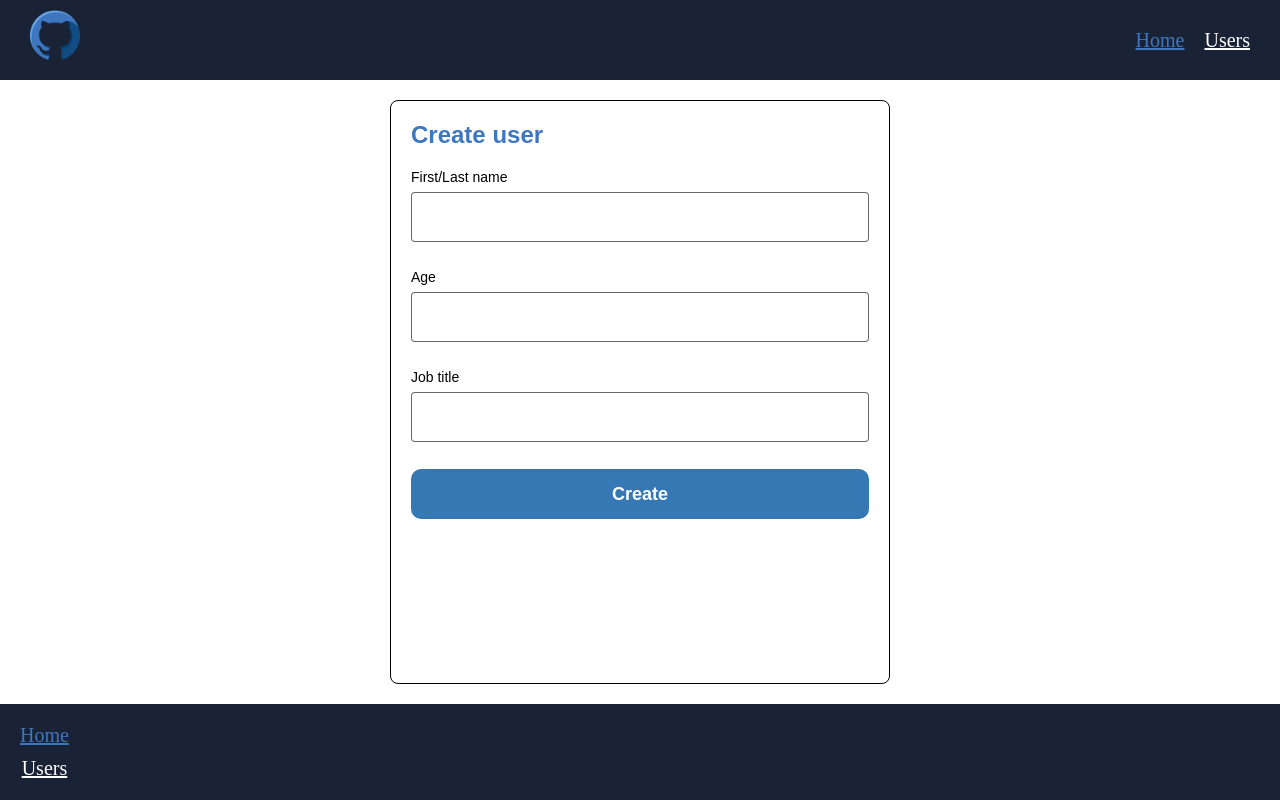
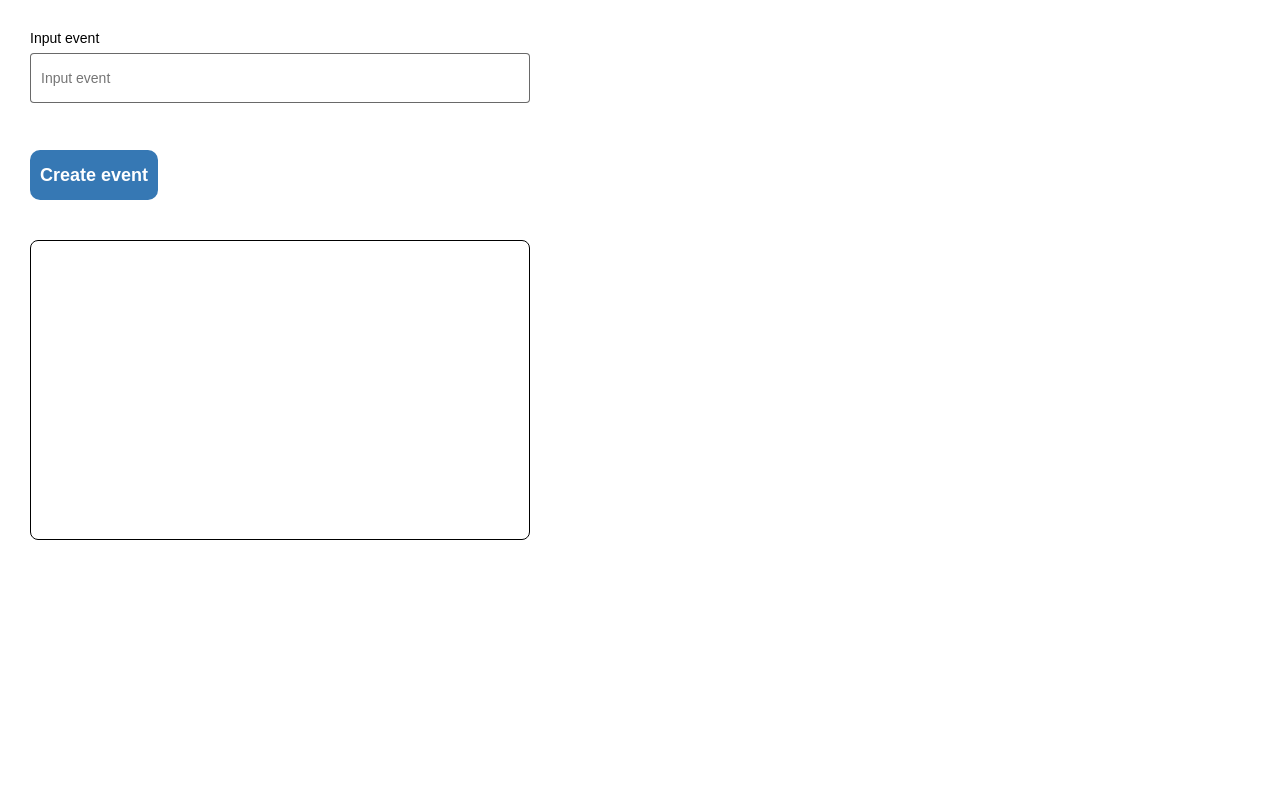
Before and after one commit to AGaleeva/vite-redux-learning, a React (Vite) app: page / in a window 1280 px wide. Built offline with nearby package versions, Linux system fonts and the light colour scheme.

Commit message:
hw33 start

```diff
--- a/src/App.tsx
+++ b/src/App.tsx
@@ -1,27 +1,31 @@
 import GlobalStyles from "./styles/GlobalStyles"
-import Layout from "components/layout";
-import { Route, Routes} from 'react-router-dom';
+// import Layout from "components/layout";
+// import { Route, Routes} from 'react-router-dom';
 
-import Home from './pages/home';
-import Users from "pages/users";
+// import Home from './pages/home';
+// import Users from "pages/users";
+
 
 // import Homework29 from "./homeworks/homework29"
 // import Lesson30 from "lessons/lesson30"
 // import Homework31 from "homeworks/homework31"
 
+import Homework33 from "homeworks/homework33";
+
 function App() {
   return (
     <>
       <GlobalStyles />
-      <Layout>
+      {/* <Layout>
         <Routes>
           <Route path="/" element={<Home/>} />
           <Route path="/users" element={<Users/>} />
           <Route path="*" element="Page is not found" />
         </Routes>
-      </Layout>
+      </Layout> */}
       {/* <Homework29/> */}
       {/* <Homework31 /> */}
+      <Homework33 />
       {/* <Lesson30 /> */}
     </>
   )
--- /dev/null
+++ b/src/components/todoList/TodoList.tsx
@@ -0,0 +1,24 @@
+import Input from "components/input";
+import Button from "components/button";
+import { ButtonContainer, CreatedListContainer, InputContainer, TodoListWrapper } from "./styles";
+
+function TodoList() {
+  return (
+    <TodoListWrapper>
+      <InputContainer>
+        <Input
+          label="Input event"
+          placeholder="Input event"
+          value=""
+          onChange={() => {}}
+        />
+      </InputContainer>
+      <ButtonContainer>
+        <Button name="Create event" type="button" onClick={() => {}} />
+      </ButtonContainer>
+      <CreatedListContainer></CreatedListContainer>
+    </TodoListWrapper>
+  )
+}
+
+export default TodoList;
--- /dev/null
+++ b/src/components/todoList/index.ts
@@ -0,0 +1,3 @@
+import TodoList from "./TodoList";
+
+export default TodoList;
--- /dev/null
+++ b/src/components/todoList/styles.ts
@@ -0,0 +1,34 @@
+import styled from "styled-components";
+
+export const TodoListWrapper = styled.div`
+  display: flex;
+  flex-direction: column;
+  gap: 40px;
+`;
+
+export const InputContainer = styled.div`
+  margin-top: 30px;
+  margin-left: 30px;
+  min-width: 500px;
+  width: fit-content;
+  height: fit-content;
+  font-family: Arial, Helvetica, sans-serif;
+  font-size: 20px;
+  color: black;
+`;
+
+export const ButtonContainer = styled.div`
+  width: fit-content;
+  margin-left: 30px;
+`;
+
+export const CreatedListContainer = styled.div`
+  margin-left: 30px;
+  width: 500px;
+  min-height: 300px;
+  border: 1px solid black;
+  border-radius: 8px;
+  font-family: Arial, Helvetica, sans-serif;
+  font-size: 20px;
+  color: black;
+`;
--- /dev/null
+++ b/src/homeworks/homework33/Homework33.tsx
@@ -0,0 +1,11 @@
+import TodoList from "components/todoList";
+
+function Homework33() {
+  return (
+    <>
+      <TodoList />
+    </>
+  )
+}
+
+export default Homework33;
--- /dev/null
+++ b/src/homeworks/homework33/index.ts
@@ -0,0 +1,3 @@
+import Homework33 from "./Homework33";
+
+export default Homework33;
```
Also changed, not shown: src/store/redux/todoList/selectors.ts (added), src/store/redux/todoList/todoListSlice.ts (added), src/store/redux/todoList/types.ts (added), 1 other file (tests, documents, lock files or other folders).
